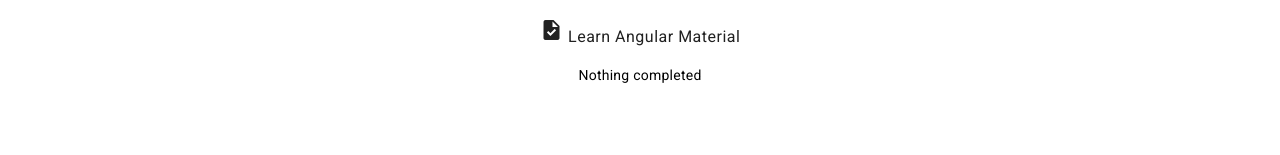
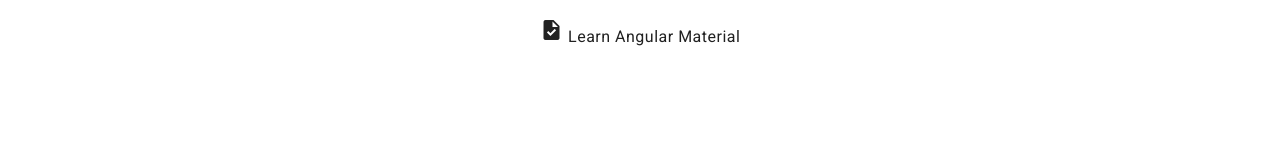
Before and after one commit to timmles/angular-training-2023, an Angular app: page / in a window 1280 px wide. Shown: the part 199-354 px from the top of the page. Built offline with nearby package versions, Linux system fonts and the light colour scheme.

Commit message:
remove completed if

```diff
--- a/src/app/app.component.html
+++ b/src/app/app.component.html
@@ -3,6 +3,5 @@
   <app-todo-summary [thingsToDo]="thingsToDo"></app-todo-summary>
 
   <app-todo-list [thingsToDo]="thingsToDo"></app-todo-list>
-  <p *ngIf="thingsCompleted.length === 0">Nothing completed</p>
   <app-footer></app-footer>
 </div>
--- a/src/app/app.component.ts
+++ b/src/app/app.component.ts
@@ -12,7 +12,4 @@ export class AppComponent {
     'Learn Angular',
     'Learn Angular Material'
   ]
-  thingsCompleted = []
-
-
 }
```
